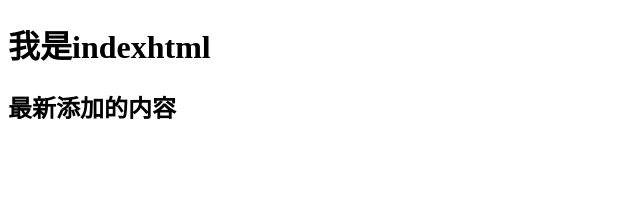
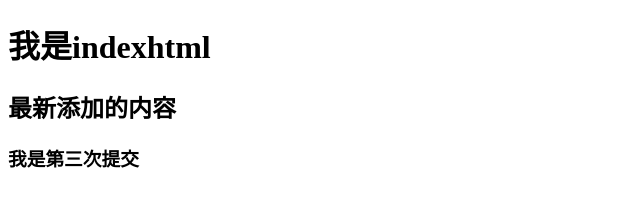
Before and after one commit to William4713/git-demo, a plain HTML site: page index.html in a window 1280 px wide. Shown: the whole page, without its empty margins (0-640 px from the left). Drawn offline with Linux system fonts and the light colour scheme.

Commit message:
第三次提交到暂存区

```diff
--- a/index.html
+++ b/index.html
@@ -7,7 +7,7 @@
 <body>
 <h1>我是indexhtml</h1>
 <h2>最新添加的内容</h2>
-
+<h3>我是第三次提交</h3>
 
 </body>
 </html>
```
